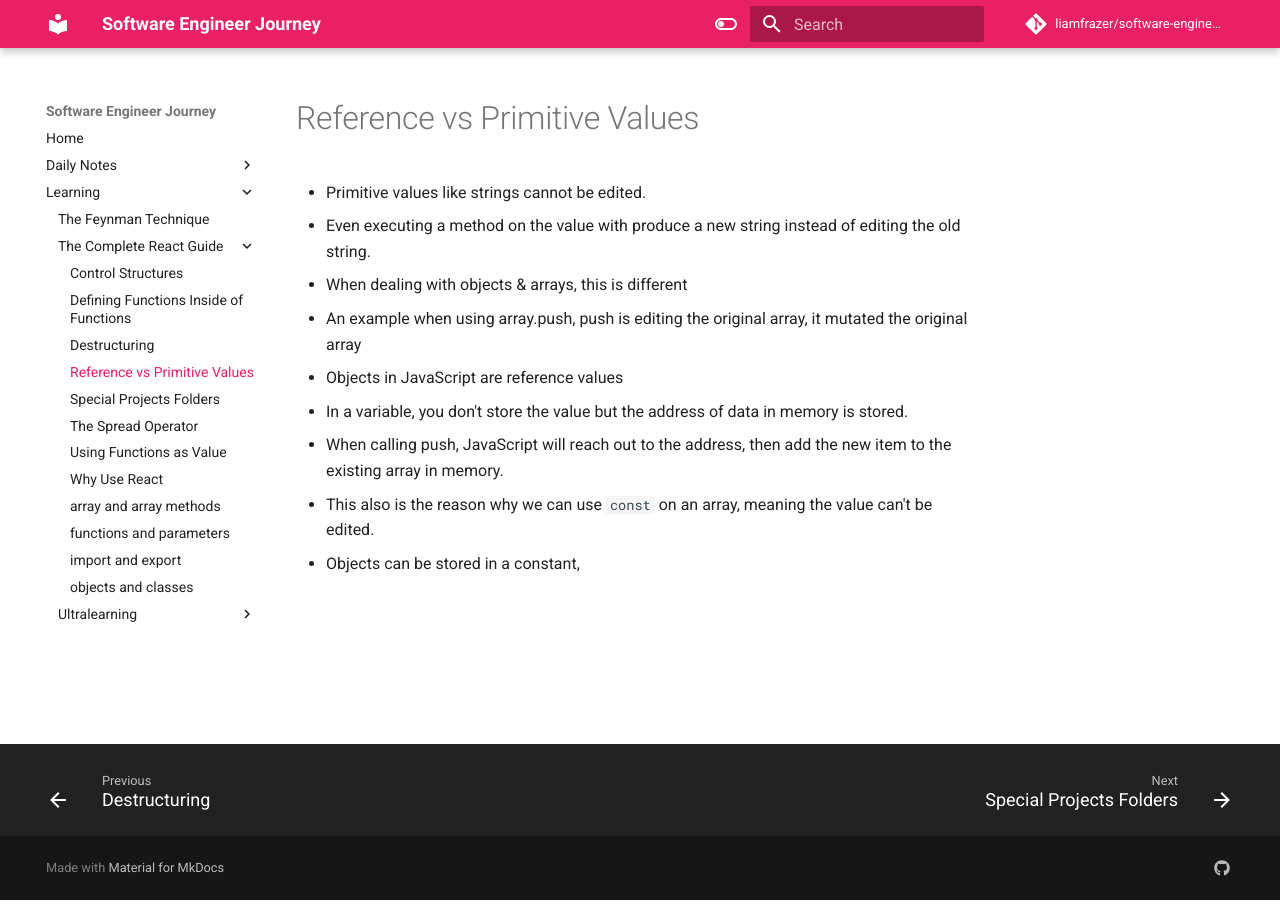
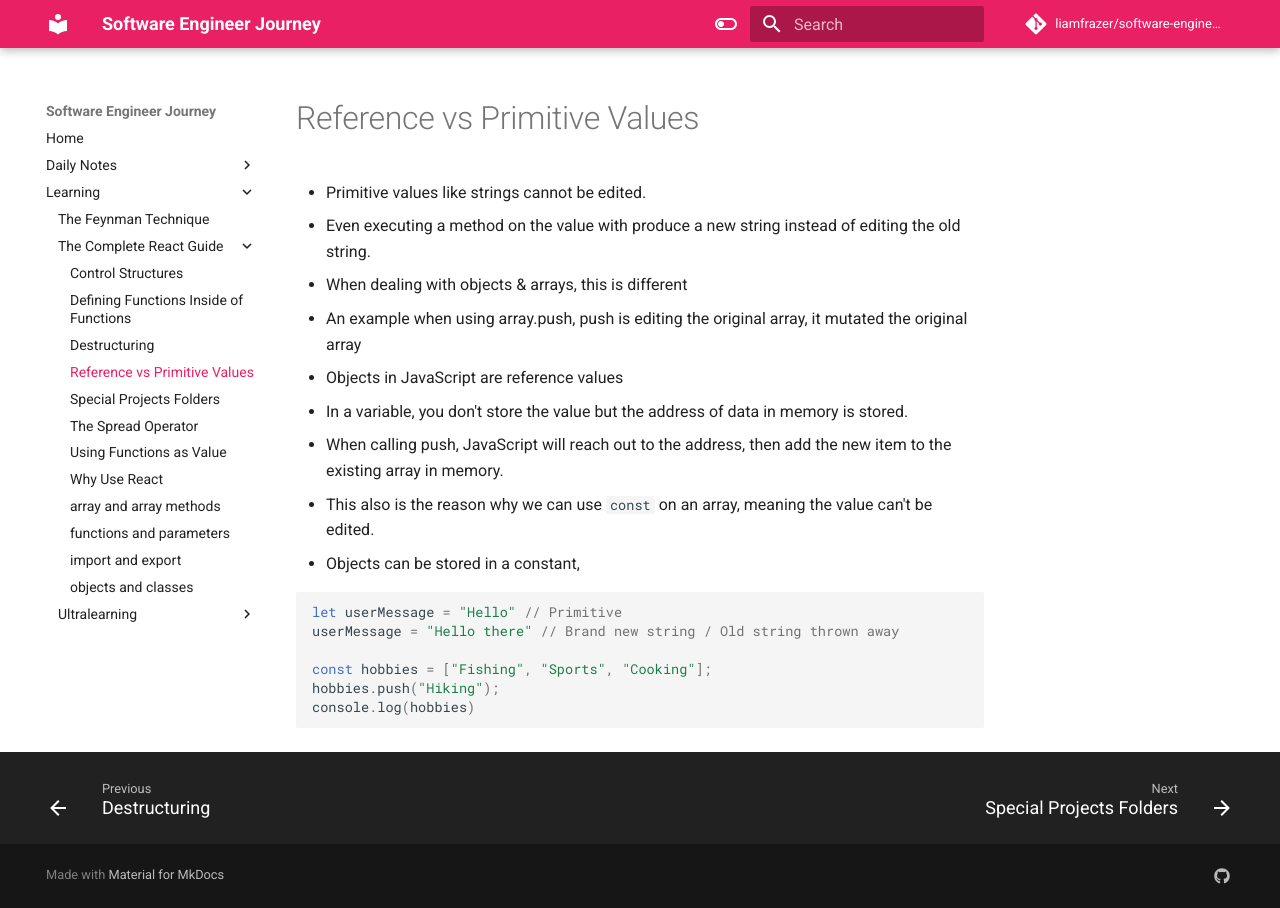
Before and after one commit to liamfrazer/software-engineer-journey, an MkDocs documentation site: the page built from docs/Learning/The Complete React Guide/Reference vs Primitive Values.md, in a window 1280 px wide. Built offline with MkDocs 1.6.1 and Material for MkDocs 9.7.7, drawn with Linux system fonts in a browser that asks for light colours; comment, search, counter and statistics services are not loaded.

Commit message:
vault backup: 2023-12-10 14:28:01

````diff
--- a/docs/Learning/The Complete React Guide/Reference vs Primitive Values.md
+++ b/docs/Learning/The Complete React Guide/Reference vs Primitive Values.md
@@ -21,3 +21,12 @@ tags:
 
 * This also is the reason why we can use `const` on an array, meaning the value can't be edited.
 * Objects can be stored in a constant,
+
+```js
+let userMessage = "Hello" // Primitive
+userMessage = "Hello there" // Brand new string / Old string thrown away
+
+const hobbies = ["Fishing", "Sports", "Cooking"];
+hobbies.push("Hiking");
+console.log(hobbies)
+```
````
